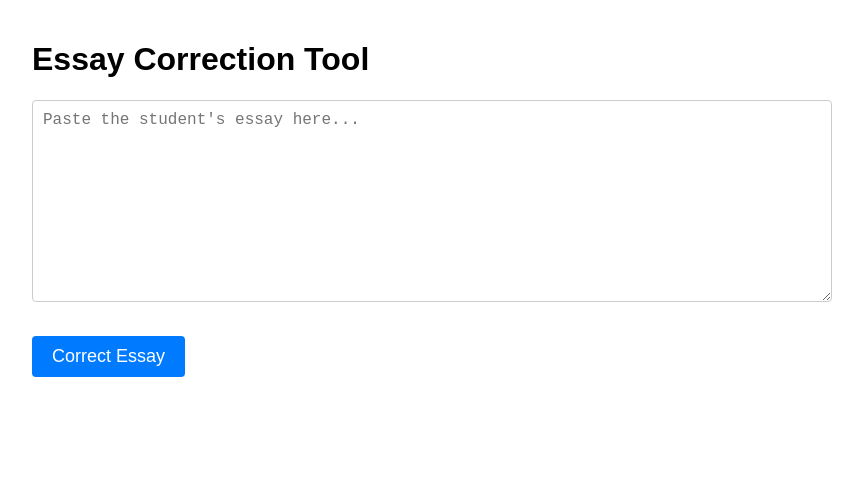
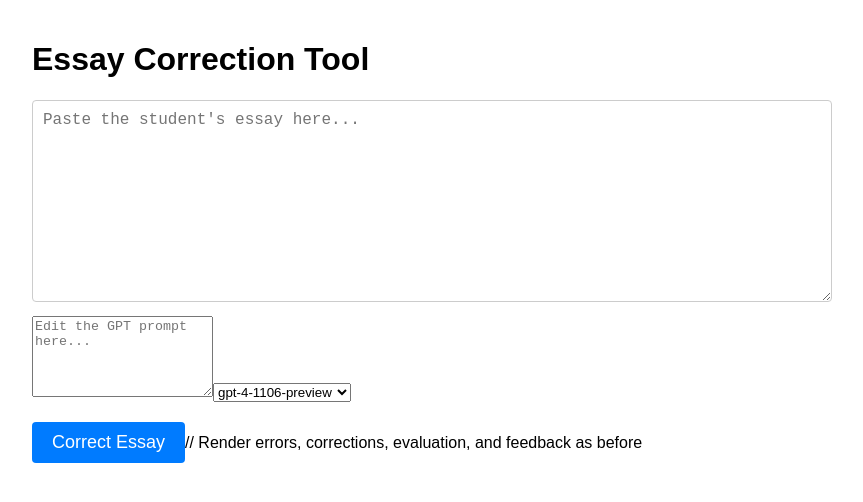
Before and after one commit to DigitalLabSlash/isagpt, a React (Create React App) app: page / in a window 1280 px wide. Shown: the top 502 px of the page, without its empty margins (208-1071 px from the left). Built offline with nearby package versions, Linux system fonts and the light colour scheme.

Commit message:
Update App.js

```diff
--- a/src/App.js
+++ b/src/App.js
@@ -1,20 +1,36 @@
-// App.js
 import React, { useState } from 'react';
 import axios from 'axios';
 import './App.css';
 
 const EssayCorrectionApp = () => {
   const [essayText, setEssayText] = useState('');
+  const [customPrompt, setCustomPrompt] = useState(''); // For editable GPT prompt
+  const [selectedModel, setSelectedModel] = useState('gpt-4-1106-preview'); // Default model
   const [corrections, setCorrections] = useState({ text: '', feedback: '', evaluation: {} });
   const [loading, setLoading] = useState(false);
   const [error, setError] = useState('');
+
+  // List of models including OpenAI and Anthropic's Claude
+  const models = [
+    'gpt-4-0125-preview',
+    'gpt-4-turbo-preview',
+    'gpt-4-1106-preview',
+    'gpt-4',
+    'gpt-4-32k',
+    'gpt-3.5-turbo-0125',
+    'gpt-3.5-turbo',
+    'gpt-3.5-turbo-1106',
+    'claude' // Representing Anthropic's Claude
+  ];
 
   const handleSubmit = async () => {
     setLoading(true);
     setError('');
     try {
-      const response = await axios.post('https://isagpt.pythonanywhere.com/correct', {
+      const response = await axios.post('http://localhost:5000/correct', {
         text: essayText,
+        model: selectedModel,
+        customPrompt: customPrompt // Sending custom prompt to backend
       });
       const data = response.data;
       setCorrections({
@@ -29,18 +45,6 @@ const EssayCorrectionApp = () => {
     }
   };
 
-  const renderEvaluation = () => {
-    return Object.entries(corrections.evaluation).map(([key, value], index) => {
-      // Extract the numerical mark if wrapped in brackets
-      const mark = value.replace(/\[|\]/g, ''); // Remove brackets without using a character class
-      return (
-        <div key={index} className="evaluation-item">
-          <strong>{key.replace(/_/g, ' ')}:</strong> <span className="evaluation-mark">{mark}</span>
-        </div>
-      );
-    });
-  };
-
   return (
     <div className="container">
       <h1>Essay Correction Tool</h1>
@@ -52,35 +56,27 @@ const EssayCorrectionApp = () => {
           placeholder="Paste the student's essay here..."
           rows={10}
         />
+        <textarea
+          className="custom-prompt-input"
+          value={customPrompt}
+          onChange={(e) => setCustomPrompt(e.target.value)}
+          placeholder="Edit the GPT prompt here..."
+          rows={5}
+        />
+        <select
+          value={selectedModel}
+          onChange={(e) => setSelectedModel(e.target.value)}
+          className="model-select"
+        >
+          {models.map(model => (
+            <option key={model} value={model}>{model}</option>
+          ))}
+        </select>
       </div>
       <button onClick={handleSubmit} disabled={loading} className="submit-button">
         {loading ? 'Correcting...' : 'Correct Essay'}
       </button>
-      {error && <div className="error-message">{error}</div>}
-      {corrections.text && (
-        <div className="section">
-          <h2>Corrected Text</h2>
-          <div
-            className="correction-output"
-            dangerouslySetInnerHTML={{ __html: corrections.text }}
-          />
-        </div>
-      )}
-      {Object.keys(corrections.evaluation).length > 0 && (
-        <div className="section">
-          <h2>Section 2: Evaluation</h2>
-          <div className="evaluation-output">
-            {renderEvaluation()}
-          </div>
-        </div>
-      )}
-      {corrections.feedback && (
-        <div className="section">
-          <h2>Feedback</h2>
-          <div className="feedback-output">
-          </div>
-        </div>
-      )}
+      // Render errors, corrections, evaluation, and feedback as before
     </div>
   );
 };
```
